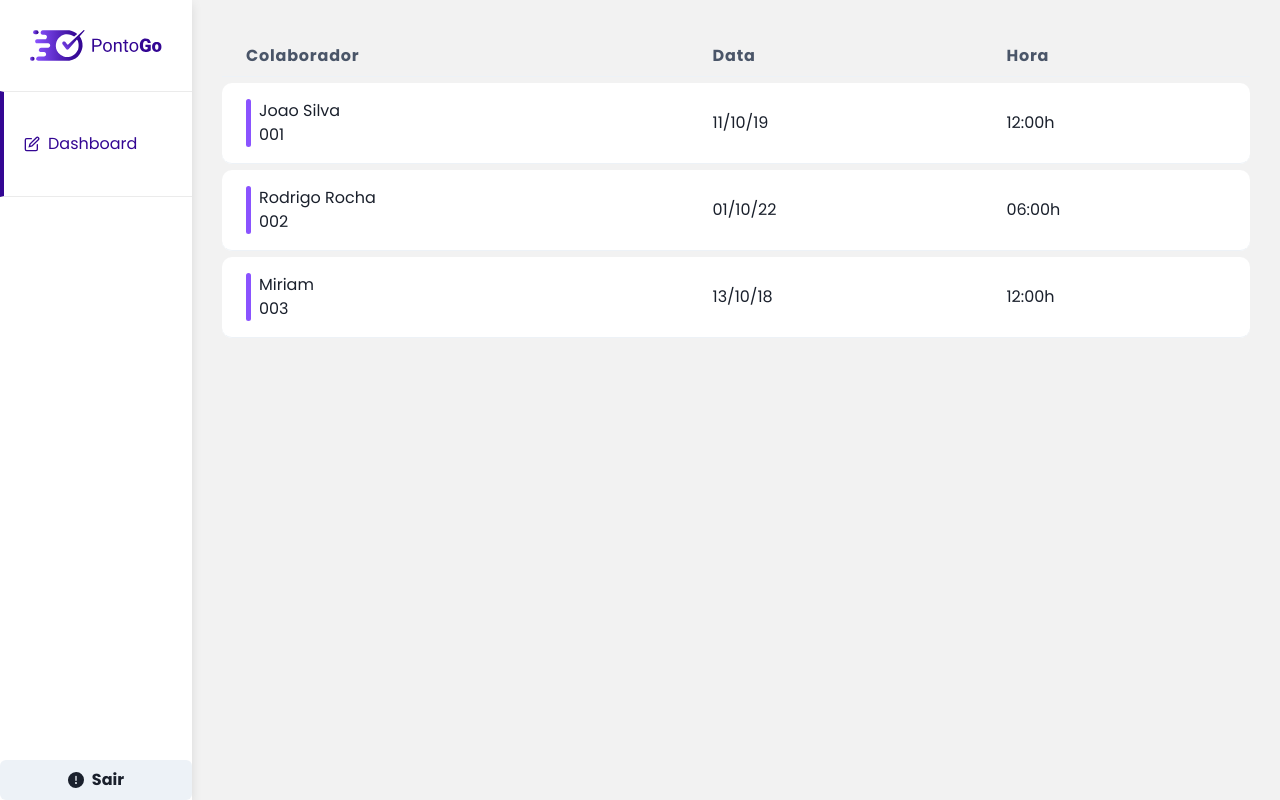
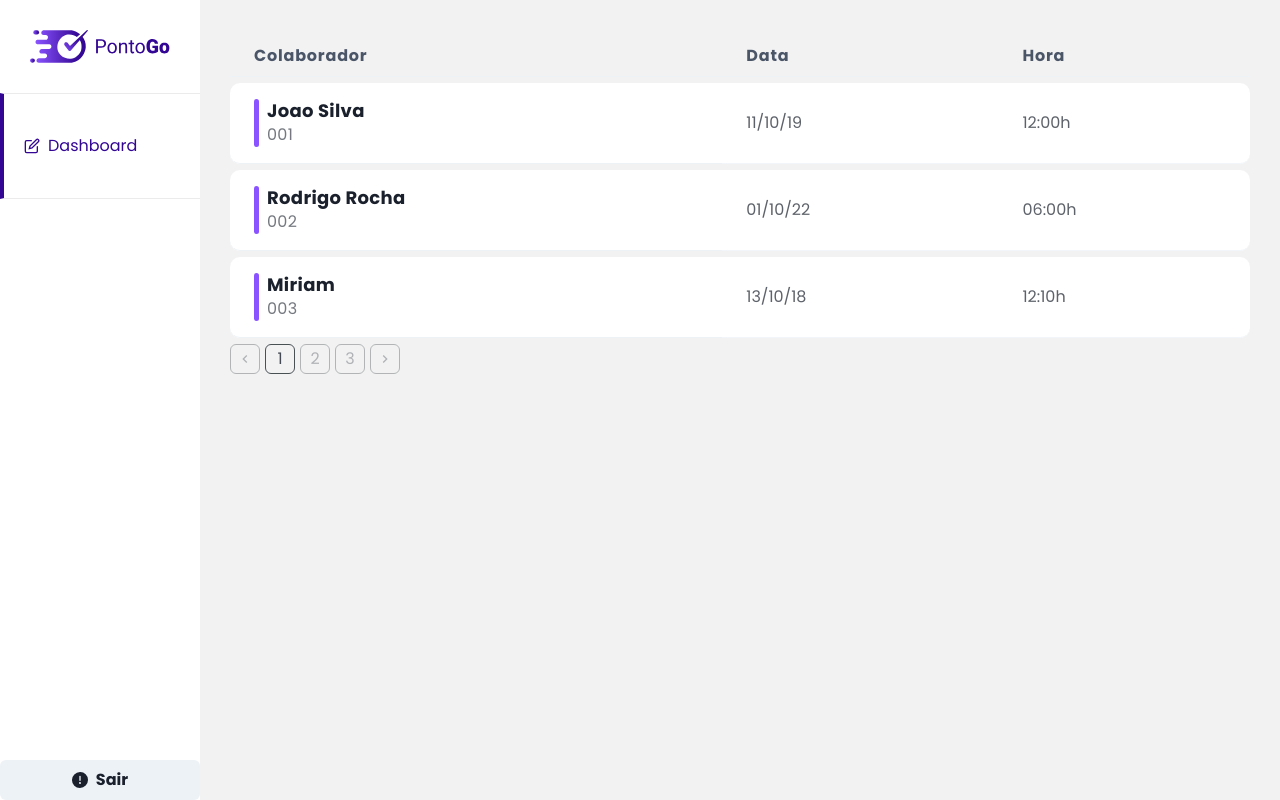
Before and after one commit to rodrocha444/brainny-project, a React (Vite) app: page /dashboard in a window 1280 px wide. Built offline with nearby package versions, Linux system fonts and the light colour scheme.

Commit message:
✨ pagination initialize and styles improved

```diff
--- /dev/null
+++ b/src/components/molecules/Pagination.tsx
@@ -0,0 +1,62 @@
+import { ArrowLeftIcon, ChevronLeftIcon, ChevronRightIcon } from "@chakra-ui/icons";
+import { Box, Center, Flex, HStack } from "@chakra-ui/react";
+import { useState } from "react";
+import { pxToRem } from "../../utils/operations";
+
+export function Pagination() {
+  const [selected, setSelected] = useState(1)
+  const pages = 3
+  function constructPages() {
+    let result = []
+    for (let i = 0; i < pages; i++) {
+      result.push(<Center
+        boxSize={pxToRem(30)}
+        borderRadius='6px'
+        border='0.5px solid #20292E'
+        opacity={selected === i + 1 ? '0.8' : '0.3'}
+        transition='all 0.2s'
+        margin='0'
+        _hover={{
+          cursor: 'pointer',
+          opacity: 1
+        }}
+      >{i + 1}</Center>)
+    }
+    return result
+  }
+  return (
+    <Flex gap={pxToRem(5)}>
+      <Center
+        boxSize={pxToRem(30)}
+        borderRadius='6px'
+        border='0.5px solid #20292E'
+        opacity='0.3'
+        transition='all 0.2s'
+        _hover={{
+          cursor: 'pointer',
+          opacity: 1
+        }}
+      >
+        <ChevronLeftIcon />
+      </Center>
+
+      {
+        constructPages()
+      }
+
+      <Center
+        boxSize={pxToRem(30)}
+        borderRadius='6px'
+        border='0.5px solid #20292E'
+        opacity='0.3'
+        transition='all 0.2s'
+        _hover={{
+          cursor: 'pointer',
+          opacity: 1
+        }}
+      >
+        <ChevronRightIcon />
+      </Center>
+    </Flex>
+  )
+}
--- a/src/components/molecules/Table.tsx
+++ b/src/components/molecules/Table.tsx
@@ -2,29 +2,21 @@ import { Box, HStack, Table as TableChakra, Tbody, Td, Text, Th, Thead, Tr } fro
 import { defaultTheme } from '../../styles/defaultTheme'
 import { pxToRem } from '../../utils/operations'
 
+type Registers = {
+  id: number
+  colaborador: string
+  data: string
+  hora: string
+}
 const data = [
-  {
-    id: 1,
-    colaborador: 'Joao Silva',
-    data: '11/10/19',
-    hora: '12:00h'
-  },
-  {
-    id: 2,
-    colaborador: 'Rodrigo Rocha',
-    data: '01/10/22',
-    hora: '06:00h'
-  },
-  {
-    id: 3,
-    colaborador: 'Miriam',
-    data: '13/10/18',
-    hora: '12:00h'
-  },
+
 ]
-
-export function Table() {
-  const ths = ['colaborador', 'data', 'hora']
+interface TableProps {
+  ths: string[]
+  data: Registers[]
+}
+export function Table({ ths, data }: TableProps) {
+  ths = ['colaborador', 'data', 'hora']
 
   return (
     <TableChakra
@@ -51,16 +43,23 @@ export function Table() {
               <HStack align='stretch'>
                 <Box w='5px' bg={defaultTheme.colors.secundaryColor} borderRadius='30px' />
                 <Box>
-                  <Text>{value.colaborador}</Text>
-                  <Text>{new Intl.NumberFormat('pt-br', {
+                  <Text
+                    fontSize={pxToRem(18)}
+                    fontWeight={700}
+                    letterSpacing='0.02rem'
+                  >{value.colaborador}</Text>
+                  <Text
+                    letterSpacing='0.02rem'
+                    opacity='0.6'
+                  >{new Intl.NumberFormat('pt-br', {
                     minimumIntegerDigits: 3,
                     useGrouping: false
                   }).format(value.id)}</Text>
                 </Box>
               </HStack>
             </Td>
-            <Td>{value.data}</Td>
-            <Td borderRightRadius='10px'>{value.hora}</Td>
+            <Td opacity={0.7}>{value.data}</Td>
+            <Td borderRightRadius='10px' opacity={0.7}>{value.hora}</Td>
           </Tr>
         ))}
       </Tbody>
--- a/src/components/organisms/LoginForm.tsx
+++ b/src/components/organisms/LoginForm.tsx
@@ -24,32 +24,32 @@ export function LoginForm() {
   const [authLogin, { loading }] = useMutation<any, LOGIN_MUTATION_VARIABLES>(LOGIN_MUTATION)
 
   function handleSubmit() {
-    // authLogin({
-    //   variables: {
-    //     identifier: email,
-    //     password: pass,
-    //   },
-    //   onError: (error) => {
-    //     console.error(error.message)
-    //     setIsModalVisible(true)
-    //     setTimeout(() => { return setIsModalVisible(false) }, 3000)
-    //     setEmail('')
-    //     setPass('')
-    //   },
-    //   onCompleted: (data) => {
-    //     if (data.login.user.role.type === 'admin') navigate('/dashboard')
-    //     if (data.login.user.role.type === 'user') navigate('/meus-registros')
-    //   },
-    // })
-    if (email === 'admin' && pass === 'pass') navigate('/dashboard')
-    if (email === 'user' && pass === 'pass') navigate('/meus-registros')
-    else {
-      console.error('dados invalidos')
-      setIsModalVisible(true)
-      setTimeout(() => { return setIsModalVisible(false) }, 3000)
-      setEmail('')
-      setPass('')
-    }
+    authLogin({
+      variables: {
+        identifier: email,
+        password: pass,
+      },
+      onError: (error) => {
+        console.error(error.message)
+        setIsModalVisible(true)
+        setTimeout(() => { return setIsModalVisible(false) }, 3000)
+        setEmail('')
+        setPass('')
+      },
+      onCompleted: (data) => {
+        if (data.login.user.role.type === 'admin') navigate('/dashboard')
+        if (data.login.user.role.type === 'user') navigate('/meus-registros')
+      },
+    })
+    // if (email === 'admin' && pass === 'pass') navigate('/dashboard')
+    // if (email === 'user' && pass === 'pass') navigate('/meus-registros')
+    // else {
+    //   console.error('dados invalidos')
+    //   setIsModalVisible(true)
+    //   setTimeout(() => { return setIsModalVisible(false) }, 3000)
+    //   setEmail('')
+    //   setPass('')
+    // }
   }
   return (
     <>
--- a/src/components/organisms/Sidebar.tsx
+++ b/src/components/organisms/Sidebar.tsx
@@ -18,15 +18,13 @@ export function Sidebar(props: SidebarProps) {
   const client = useApolloClient()
   return (
     <Flex
-      w='15%'
+      maxW={pxToRem(200)}
       boxShadow='0px 4px 10px rgba(0, 0, 0, 0.1)'
       direction='column'
       justifyContent='space-between'
-      sx={{
-        zIndex: 1
-      }}
+
     >
-      <Box>
+      <Box >
         <Image src={LogoColor} alt='Logotipo do PontoGo' p={pxToRem(30)} />
         {
           props.options.map(option => <HStack
--- a/src/components/templates/Dashboard.tsx
+++ b/src/components/templates/Dashboard.tsx
@@ -5,6 +5,7 @@ import { Option, Sidebar } from "../organisms/Sidebar";
 import { Table } from "../molecules/Table";
 import { RegisterButton } from "../molecules/RegisterButton";
 import { CalendarIcon, EditIcon } from "@chakra-ui/icons";
+import { Pagination } from "../molecules/Pagination";
 
 const optionsColaborador: Option[] = [
   {
@@ -33,9 +34,29 @@ export function Dashboard(props: DashboardProps) {
           <RegisterButton />
         }
         <Table
-          // ths={}
-          // data={}
+          ths={['colaborador', 'data', 'hora']}
+          data={[
+            {
+              id: 1,
+              colaborador: 'Joao Silva',
+              data: '11/10/19',
+              hora: '12:00h'
+            },
+            {
+              id: 2,
+              colaborador: 'Rodrigo Rocha',
+              data: '01/10/22',
+              hora: '06:00h'
+            },
+            {
+              id: 3,
+              colaborador: 'Miriam',
+              data: '13/10/18',
+              hora: '12:10h'
+            },
+          ]}
         />
+        <Pagination />
       </Box>
     </Flex >
   )
```
